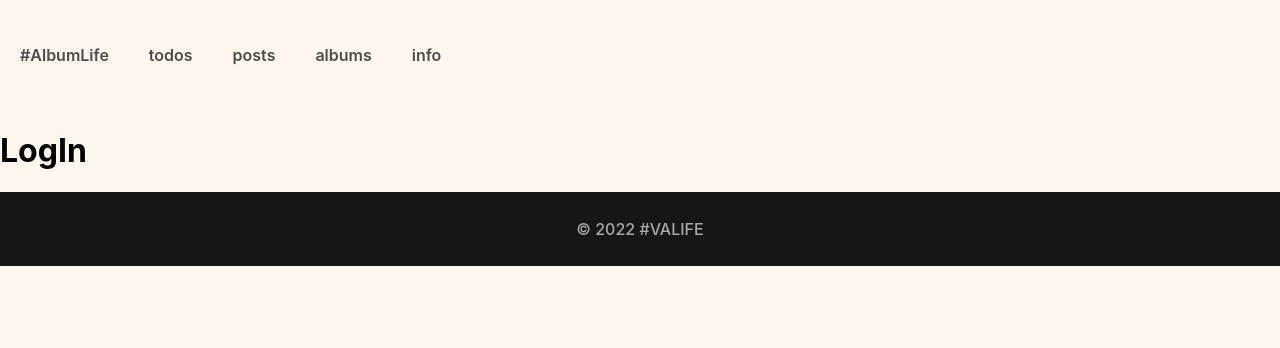
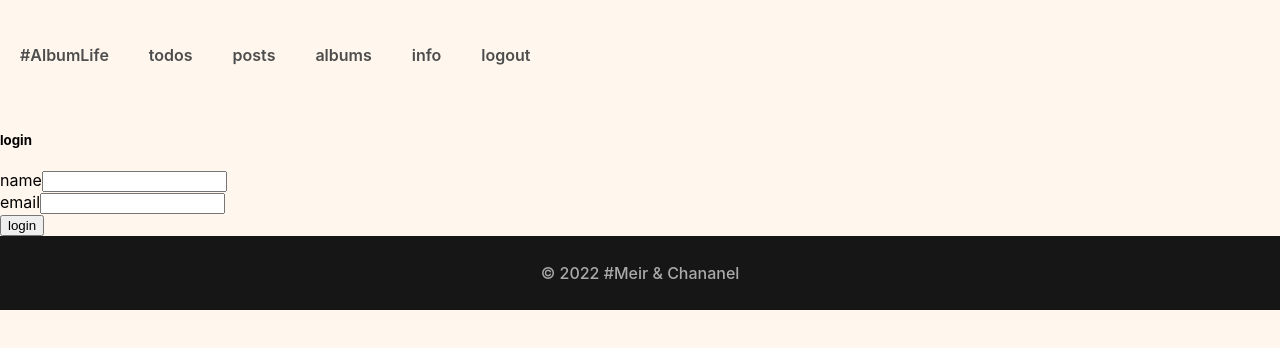
Before and after one commit to MeirKlemp/advance_react, a React (Create React App) app in the folder albums/: page /login in a window 1280 px wide. Shown: the top 348 px of the page. Built offline with nearby package versions, Linux system fonts and the light colour scheme.

Commit message:
improve login component

```diff
--- a/albums/src/App.js
+++ b/albums/src/App.js
@@ -1,4 +1,4 @@
-import React from "react";
+import React, { useState } from "react";
 import { BrowserRouter, Routes, Route } from "react-router-dom";
 import Albums from "./pages/albums";
 import Home from "./pages/home";
@@ -8,6 +8,10 @@ import Posts from "./pages/posts";
 import Todos from "./pages/todos";
 import PostDetail from "./pages/postDetail";
 import Layout from "./components/Layout";
+
+// useState
+
+// isUserAuthenticated
 
 function App() {
   return (
@@ -20,6 +24,7 @@ function App() {
           <Route path="/login" element={<Login />} />
           <Route path="/posts" element={<Posts />} />
           <Route path="/posts/:id" element={<PostDetail />} />
+          <Route path="/logout" />
           <Route path="/todos" element={<Todos />} />
         </Route>
       </Routes>
--- a/albums/src/components/Footer.jsx
+++ b/albums/src/components/Footer.jsx
@@ -1,5 +1,5 @@
 import React from "react";
 
 export default function Footer() {
-  return <footer>&#169; 2022 #VALIFE</footer>;
+  return <footer>&#169; 2022 #Meir & Chananel</footer>;
 }
--- a/albums/src/components/Header.jsx
+++ b/albums/src/components/Header.jsx
@@ -1,15 +1,29 @@
 import React from "react";
-import { Link } from "react-router-dom"
+import { NavLink } from "react-router-dom";
 
 export default function Header() {
+  const setActiveStyle = ({ isActive }) => (isActive ? "activeStyle" : null);
   return (
     <header>
-      <Link to="/">#AlbumLife</Link>
+      <NavLink className={setActiveStyle} to="/">
+        #AlbumLife
+      </NavLink>
       <nav>
-        <Link to="/todos">todos</Link>
-        <Link to="/posts">posts</Link>
-        <Link to="/albums">albums</Link>
-        <Link to="/info">info</Link>
+        <NavLink className={setActiveStyle} to="/todos">
+          todos
+        </NavLink>
+        <NavLink className={setActiveStyle} to="/posts">
+          posts
+        </NavLink>
+        <NavLink className={setActiveStyle} to="/albums">
+          albums
+        </NavLink>
+        <NavLink className={setActiveStyle} to="/info">
+          info
+        </NavLink>
+        <NavLink className={setActiveStyle} to="/logout">
+          logout
+        </NavLink>
       </nav>
     </header>
   );
--- a/albums/src/index.css
+++ b/albums/src/index.css
@@ -41,6 +41,13 @@ header a {
 header a:hover {
   color: #161616;
   text-decoration: underline;
+  font-weight: bold;
+}
+
+.activeStyle {
+  color: #161616;
+  text-decoration: underline;
+  font-weight: bolder;
 }
 
 .link-button {
--- a/albums/src/pages/login.jsx
+++ b/albums/src/pages/login.jsx
@@ -1,10 +1,52 @@
-import React from "react";
-import { Link } from "react-router-dom";
+import { useState } from "react";
+import { useNavigate } from "react-router-dom";
 
-export default function Login() {
+const Login = ({ setUser }) => {
+  const [name, setName] = useState("");
+  const [email, setEmail] = useState("");
+
+  const navigate = useNavigate();
+
+  const handleSubmit = async (e) => {
+    e.preventDefault();
+    if (!name || !email) return;
+    setUser({ name: name, email: email });
+    navigate("/dashboard");
+  };
+
   return (
-    <div>
-      <h1>LogIn</h1>
-    </div>
+    <section className="section">
+      <form className="form" onSubmit={handleSubmit}>
+        <h5>login</h5>
+        <div className="form-row">
+          <label htmlFor="name" className="form-label">
+            name
+          </label>
+          <input
+            type="text"
+            className="form-input"
+            id="name"
+            value={name}
+            onChange={(e) => setName(e.target.value)}
+          />
+        </div>
+        <div className="form-row">
+          <label htmlFor="email" className="form-label">
+            email
+          </label>
+          <input
+            type="email"
+            className="form-input"
+            id="email"
+            value={email}
+            onChange={(e) => setEmail(e.target.value)}
+          />
+        </div>
+        <button type="submit" className="btn btn-block">
+          login
+        </button>
+      </form>
+    </section>
   );
-}
+};
+export default Login;
```
